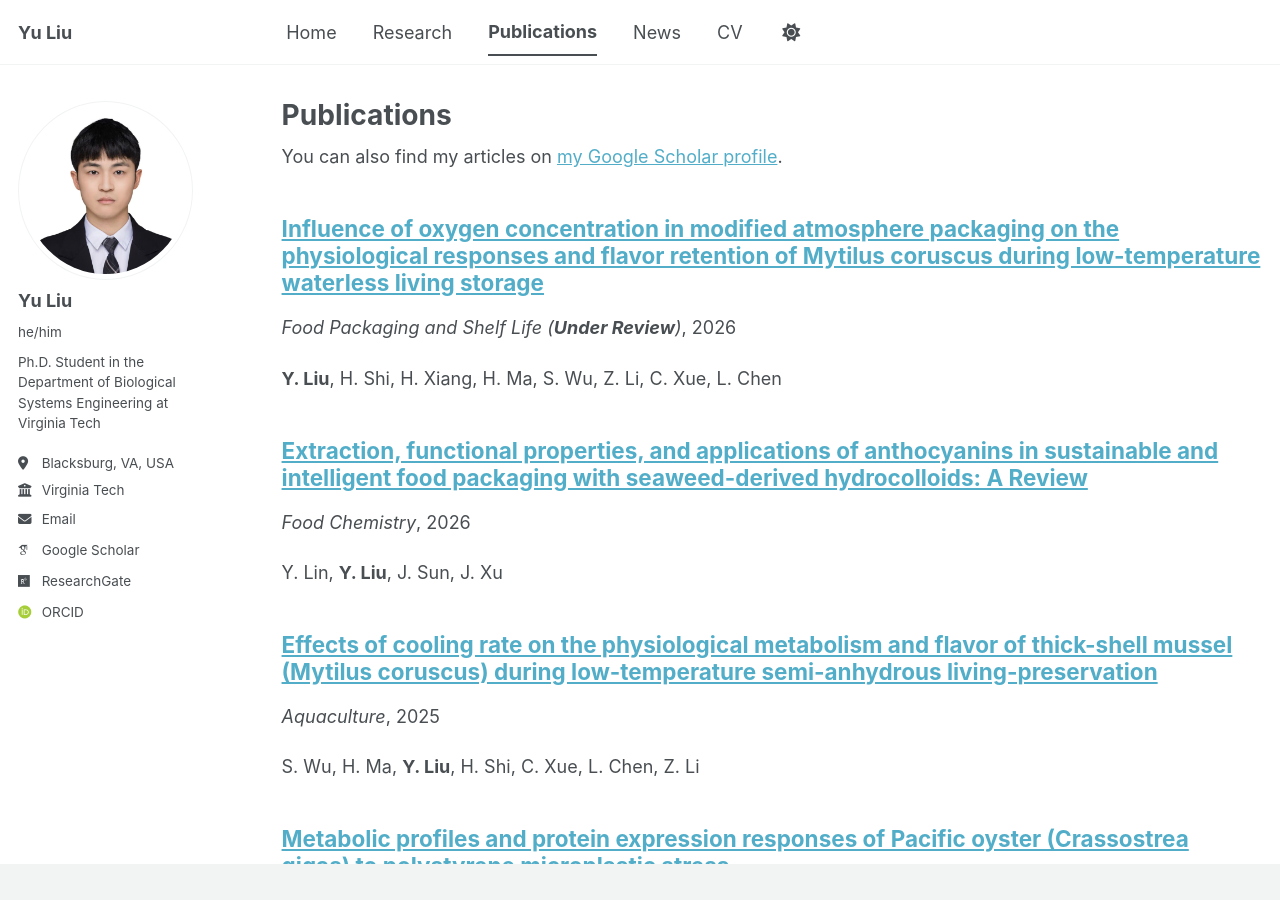
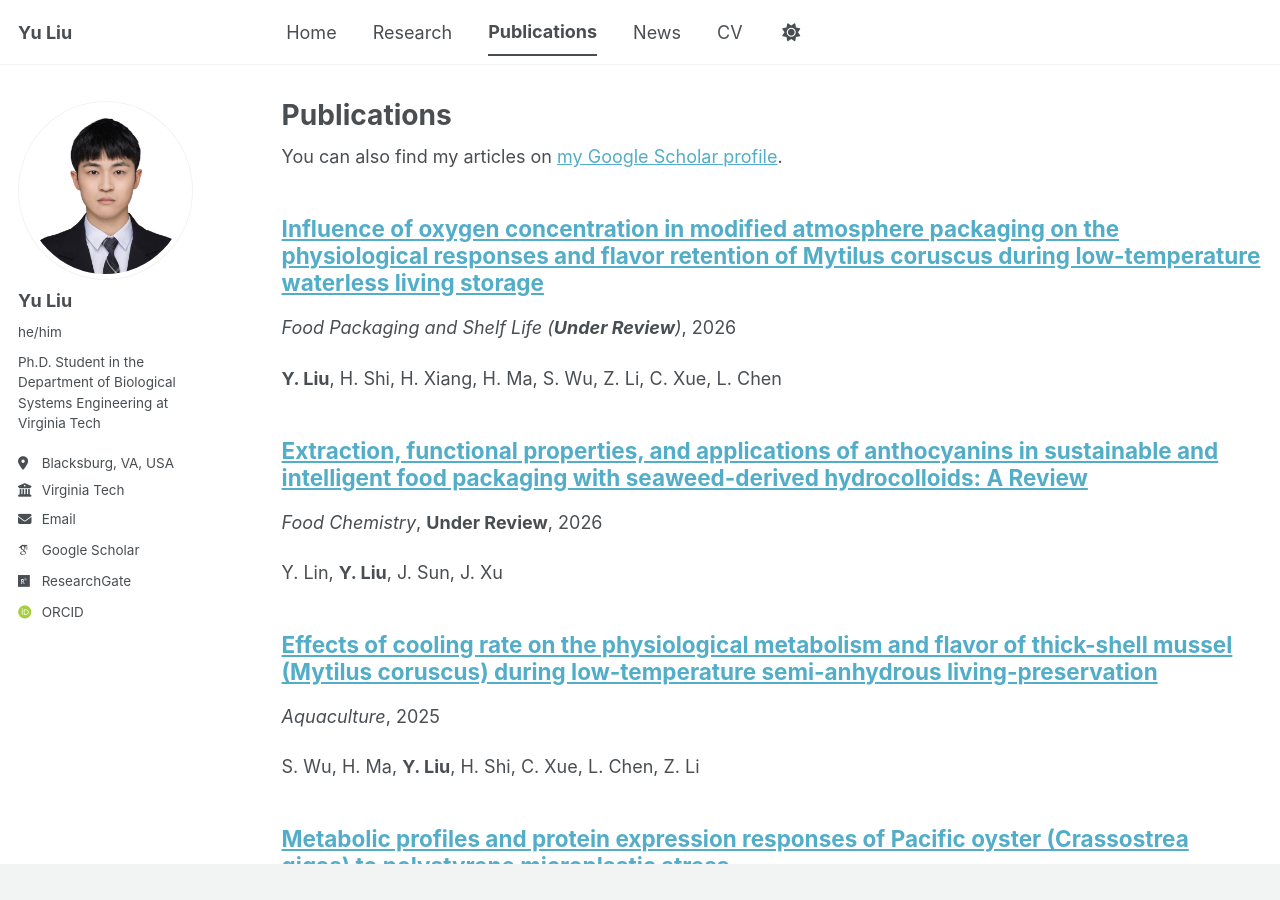
Before and after one commit to yuliu0322/yuliu0322.github.io, a Jekyll site: the page built from _pages/publications.html, in a window 1280 px wide and 900 px high. Built offline with Jekyll 4.4.1, drawn with Linux system fonts in a browser that asks for light colours; some web fonts are replaced; a script bundle is joined from its source files by our own code; library files that are not in the unit come from our copies.

Commit message:
Update archive-single.html

```diff
--- a/_includes/archive-single.html
+++ b/_includes/archive-single.html
@@ -18,7 +18,7 @@
     </h2>
 
     {% if post.collection == 'publications' %}
-      <p><i>{{ post.venue }}</i>, {{ post.date | default: "1900-01-01" | date: "%Y" }}</p>
+     <p><i>{{ post.venue }}</i>{% if post.status %}, <strong>{{ post.status }}</strong>{% endif %}, {{ post.date | default: "1900-01-01" | date: "%Y" }}</p>
 
       {% if post.authors %}
         <p>{{ post.authors }}</p>
```
